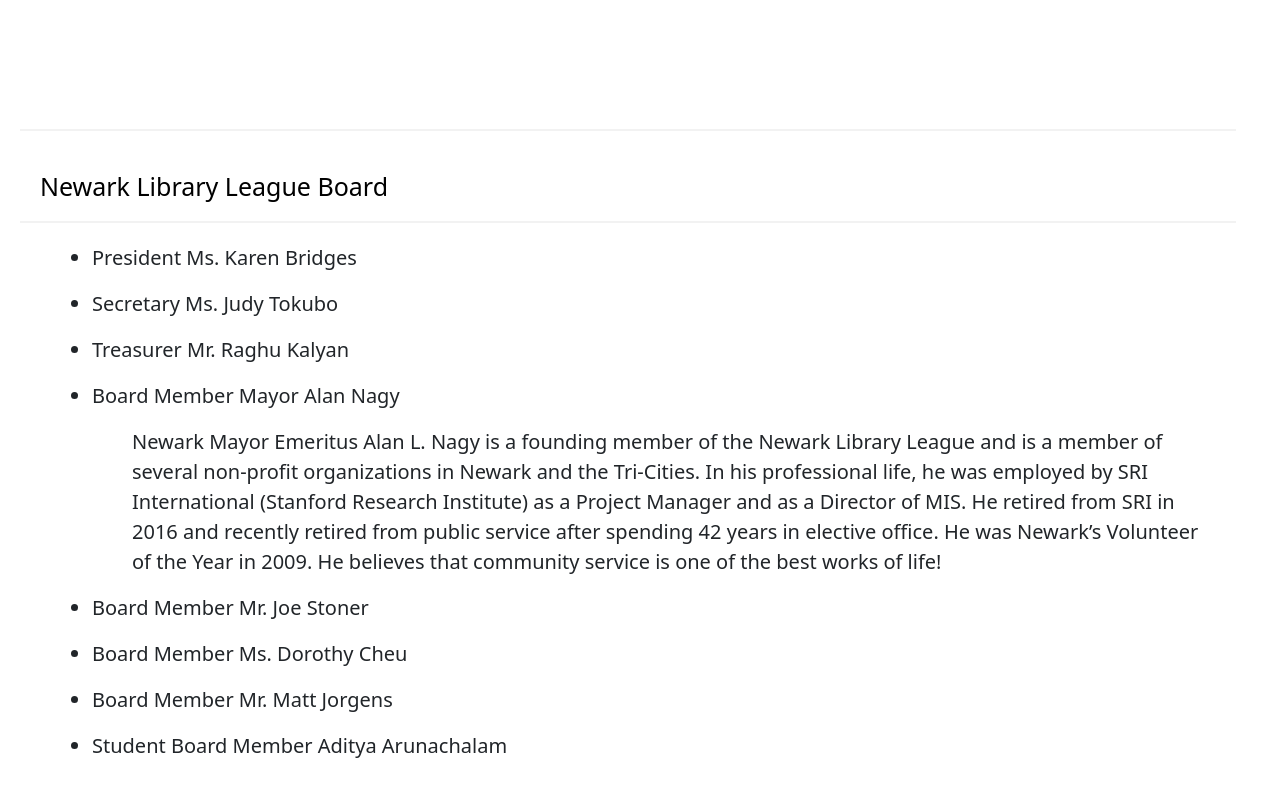
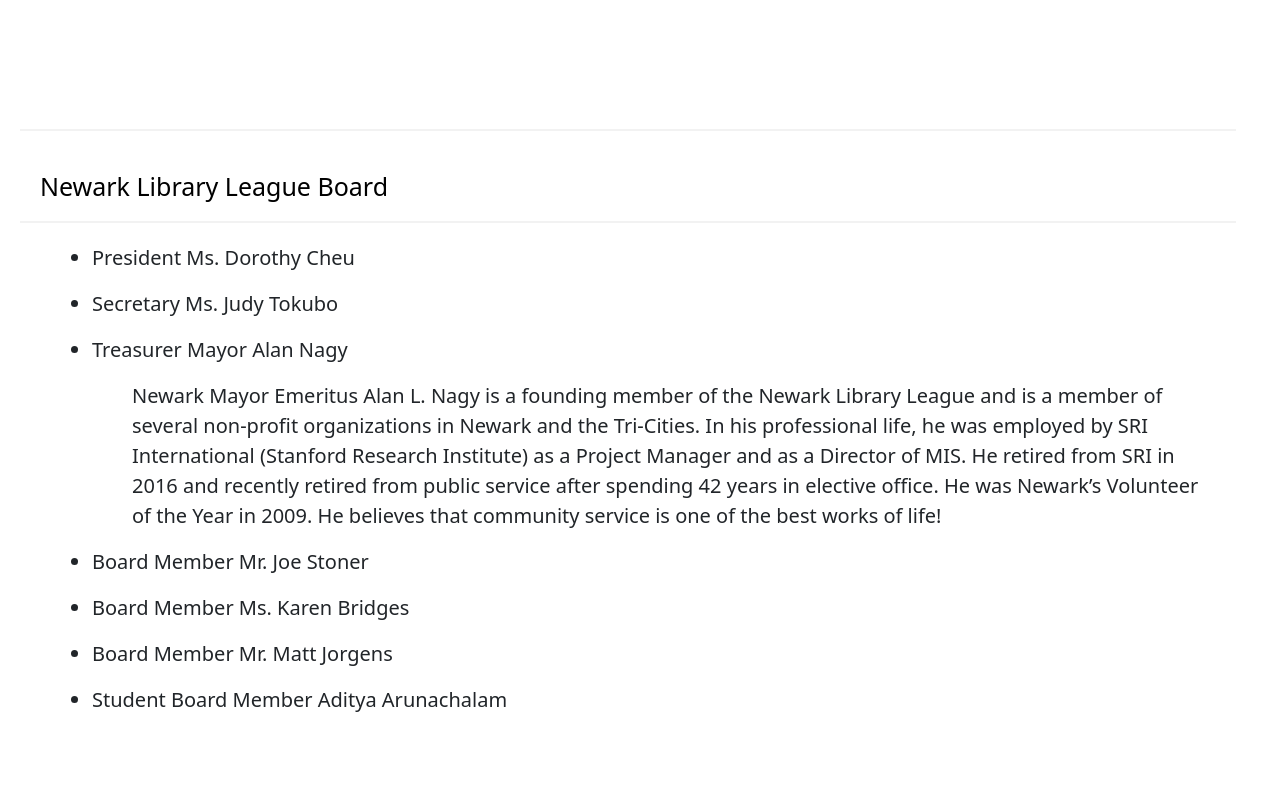
Before and after one commit to Tucan2/tucan2.github.io, a plain HTML site: page about.html in a window 1280 px wide. Shown: the part 1449-2246 px from the top of the page. Drawn offline with nearby package versions, Linux system fonts and the light colour scheme; files whose address does not match are found by name.

Commit message:
Update about.html
Update positions

```diff
--- a/about.html
+++ b/about.html
@@ -84,7 +84,7 @@ id="building2" height="400" width="560" src="/images/building2.JPG">
     <ul id="board-members">
       <li>
         <p>
-          President Ms. Karen Bridges
+          President Ms. Dorothy Cheu
         </p>
       </li>
       <li>
@@ -94,12 +94,7 @@ id="building2" height="400" width="560" src="/images/building2.JPG">
       </li>
       <li>
         <p>
-          Treasurer Mr. Raghu Kalyan
-        </p>
-      </li>
-      <li>
-        <p>
-          Board Member Mayor Alan Nagy
+          Treasurer Mayor Alan Nagy
         </p>
         <p id="Alan-Nagy-bio">
 Newark Mayor Emeritus Alan L. Nagy is a founding member of the Newark Library League and is a member of several non-profit organizations in Newark and the Tri-Cities. In his professional life, he was employed by SRI International (Stanford Research Institute) as a Project Manager and as a Director of MIS. He retired from SRI in 2016 and recently retired from public service after spending 42 years in elective office. He was Newark’s Volunteer of the Year in 2009. He believes that community service is one of the best works of life!
@@ -112,7 +107,7 @@ Newark Mayor Emeritus Alan L. Nagy is a founding member of the Newark Library Le
       </li>
       <li>
         <p>
-          Board Member Ms. Dorothy Cheu
+          Board Member Ms. Karen Bridges
         </p>
       </li>
       <li>
```
